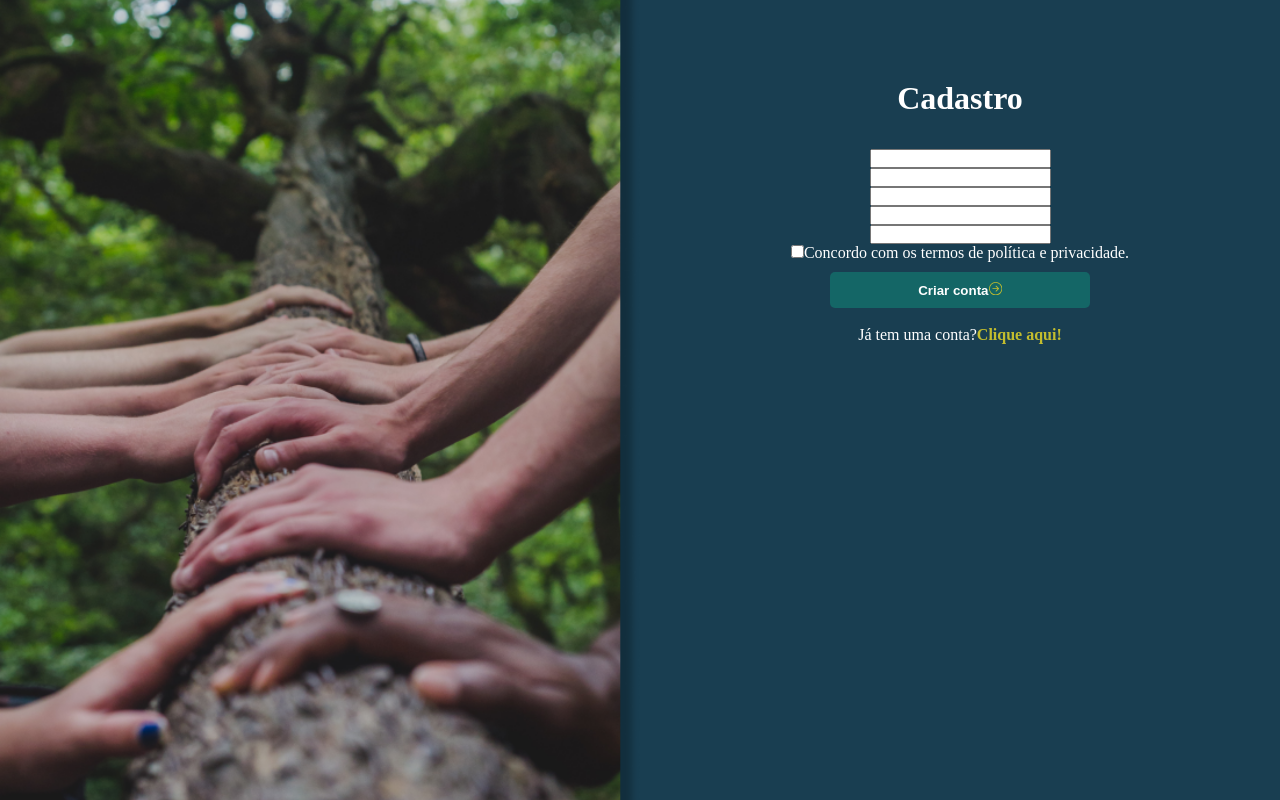
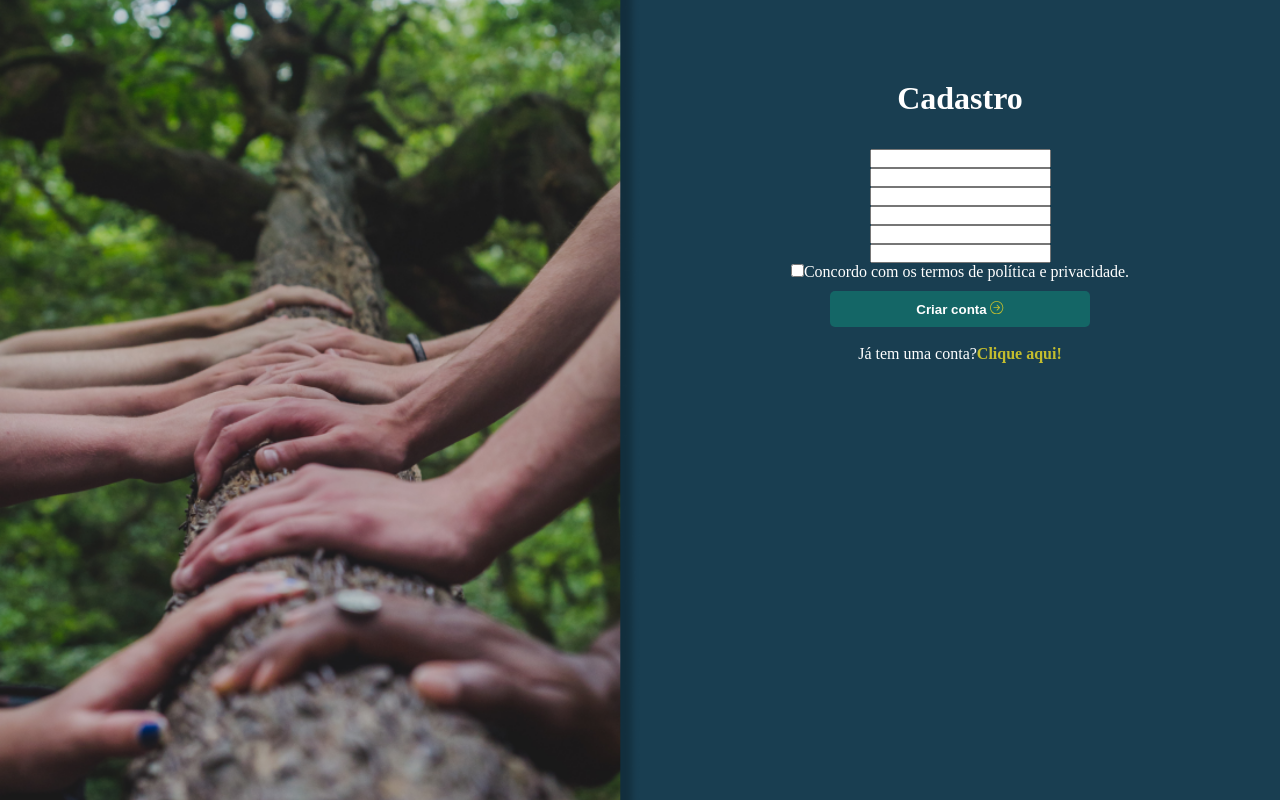
Before and after one commit to lucascortesc/m3-capstone-grupo2, a React (Create React App) app: page /register in a window 1280 px wide. Built offline with nearby package versions, Linux system fonts and the light colour scheme.

Commit message:
feat: add input

```diff
--- a/src/Pages/Register/index.jsx
+++ b/src/Pages/Register/index.jsx
@@ -17,11 +17,12 @@ export const Register = () => {
             <input></input>
             <input></input>
             <input></input>
+            <input></input>
             <div>
               <input type="checkbox" id="terms" name="terms"></input>
               <label>Concordo com os termos de política e privacidade. </label>
             </div>
-            <button className="loginButton" >Criar conta<BsArrowRightCircle color="#C3BD2E" /></button>
+            <button className="loginButton" >Criar conta  <BsArrowRightCircle color="var(--color-highlight)" /></button>
             <p>
               Já tem uma conta?<Link to="/login">Clique aqui!</Link>
             </p>
```
